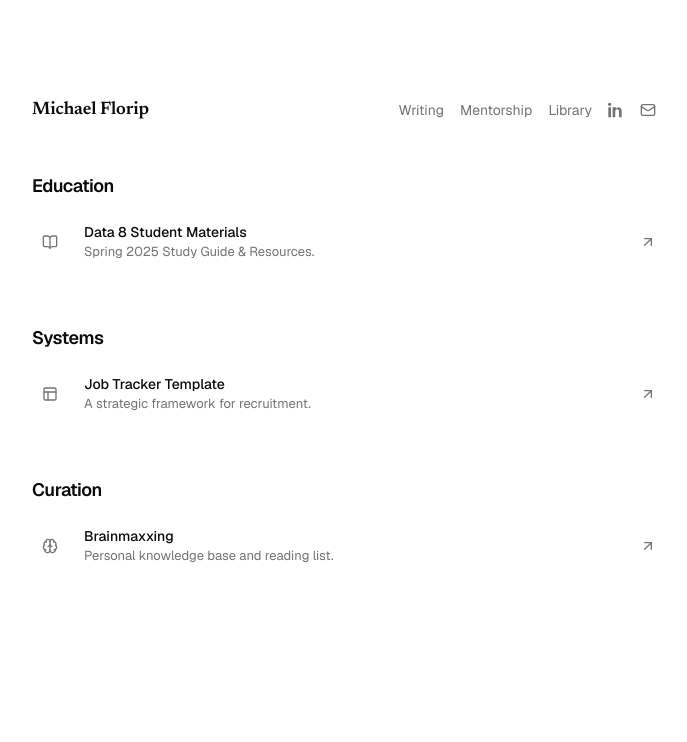
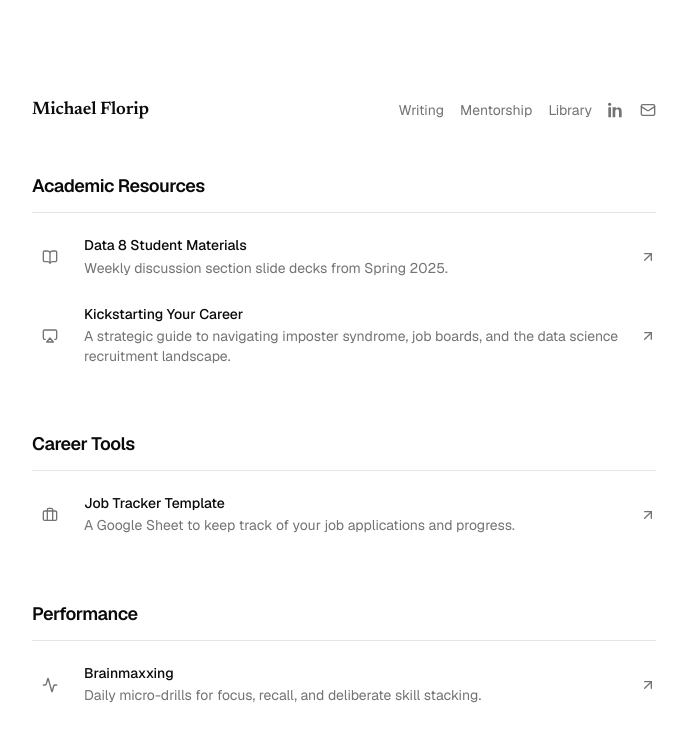
Before and after one commit to michaelflorip/michaelflorip.github.io, a Next.js app: page /library in a window 1280 px wide. Shown: the top 742 px of the page, without its empty margins (296-983 px from the left). Built offline with nearby package versions, Linux system fonts and the light colour scheme.

Commit message:
connect live resources to library page

```diff
--- a/src/app/library/page.tsx
+++ b/src/app/library/page.tsx
@@ -1,5 +1,5 @@
 import Link from "next/link";
-import { ArrowUpRight, BookOpen, Brain, Layout as LayoutIcon } from "lucide-react";
+import { Activity, Airplay, ArrowUpRight, BookOpen, Briefcase } from "lucide-react";
 
 import { Layout } from "@/components/layout";
 
@@ -10,32 +10,51 @@ type LibraryItem = {
   icon: React.ComponentType<{ className?: string }>;
 };
 
-const LIBRARY = {
-  Education: [
+const KICKSTARTING_YOUR_CAREER_SLIDES_URL =
+  "https://docs.google.com/presentation/d/REPLACE_ME/edit?usp=sharing";
+
+const LIBRARY_SECTIONS: { category: string; items: LibraryItem[] }[] = [
+  {
+    category: "Academic Resources",
+    items: [
       {
         title: "Data 8 Student Materials",
-      description: "Spring 2025 Study Guide & Resources.",
-      href: "#",
+        description: "Weekly discussion section slide decks from Spring 2025.",
+        href: "https://michaelflorip.notion.site/data8-sp25",
         icon: BookOpen,
       },
+      {
+        title: "Kickstarting Your Career",
+        description:
+          "A strategic guide to navigating imposter syndrome, job boards, and the data science recruitment landscape.",
+        href: KICKSTARTING_YOUR_CAREER_SLIDES_URL,
+        icon: Airplay,
+      },
     ],
-  Systems: [
+  },
+  {
+    category: "Career Tools",
+    items: [
       {
         title: "Job Tracker Template",
-      description: "A strategic framework for recruitment.",
-      href: "#",
-      icon: LayoutIcon,
+        description: "A Google Sheet to keep track of your job applications and progress.",
+        href: "https://docs.google.com/spreadsheets/d/1qjiChS0MA6ly0MUnwqLdEC51BtibXjuFvJE0fSGcvho/edit?usp=sharing",
+        icon: Briefcase,
       },
     ],
-  Curation: [
+  },
+  {
+    category: "Performance",
+    items: [
       {
         title: "Brainmaxxing",
-      description: "Personal knowledge base and reading list.",
-      href: "#",
-      icon: Brain,
+        description: "Daily micro-drills for focus, recall, and deliberate skill stacking.",
+        href: "https://michaelflorip.notion.site/brainmaxxing",
+        icon: Activity,
       },
     ],
-} satisfies Record<string, LibraryItem[]>;
+  },
+];
 
 function ResourceRow({ item }: { item: LibraryItem }) {
   const Icon = item.icon;
@@ -57,7 +76,7 @@ function ResourceRow({ item }: { item: LibraryItem }) {
             <p className="text-sm font-medium leading-tight text-foreground">
               {item.title}
             </p>
-            <p className="text-[13px] text-muted-foreground leading-tight mt-0.5">
+            <p className="text-sm text-muted-foreground leading-snug mt-1">
               {item.description}
             </p>
           </div>
@@ -73,9 +92,11 @@ export default function LibraryPage() {
   return (
     <Layout>
       <main className="space-y-14">
-        {Object.entries(LIBRARY).map(([category, items]) => (
+        {LIBRARY_SECTIONS.map(({ category, items }) => (
           <section key={category} className="space-y-4">
-            <h2 className="text-lg font-semibold tracking-tight">{category}</h2>
+            <h2 className="text-lg font-semibold tracking-tight border-b border-border pb-3">
+              {category}
+            </h2>
             <ul className="space-y-3">
               {items.map((item) => (
                 <ResourceRow key={item.title} item={item} />
```
Lines whose indentation alone changed are shown as unchanged.
